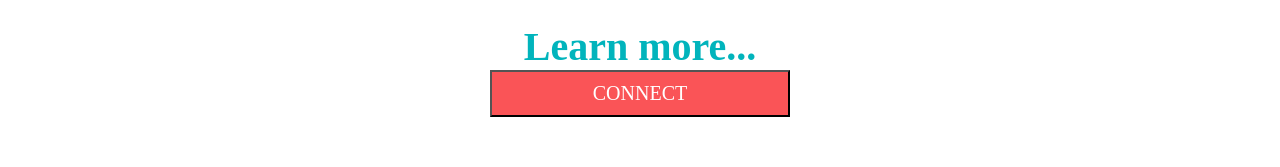
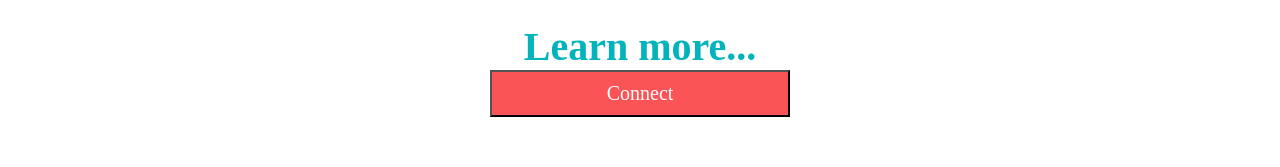
Before and after one commit to nourimeals/website, a React app: page / in a window 1280 px wide. Shown: the part 1648-1815 px from the top of the page. Built offline with nearby package versions, Linux system fonts and the light colour scheme.

Commit message:
cta buttons now have a mailing list popup

```diff
--- a/src/components/home/home.jsx
+++ b/src/components/home/home.jsx
@@ -4,8 +4,30 @@ import React from 'react';
 import Header from '../header/header.jsx';
 
 import './home.scss';
+var ml_account;
 
 class HomePage extends React.Component {
+  constructor(props) {
+    super(props);
+
+    this.runMailPopup = this.runMailPopup.bind(this);
+  }
+
+  componentDidMount() {
+    // Code for running Mailerlite
+    (function(m,a,i,l,e,r){ m['MailerLiteObject']=e;function f(){
+      var c={ a:arguments,q:[]};var r=this.push(c);return "number"!=typeof r?r:f.bind(c.q);}
+      f.q=f.q||[];m[e]=m[e]||f.bind(f.q);m[e].q=m[e].q||f.q;r=a.createElement(i);
+      var _=a.getElementsByTagName(i)[0];r.async=1;r.src=l+'?v'+(~~(new Date().getTime()/1000000));
+      _.parentNode.insertBefore(r,_);})(window, document, 'script', 'https://static.mailerlite.com/js/universal.js', 'ml');
+
+      ml_account = ml('accounts', '1308892', 't0g9u5n8v8', 'load');
+  }
+
+  runMailPopup() {
+    ml_account('webforms', '1094822', 'b7x6u1', 'show');
+  }
+
   render() {
     return <React.Fragment>
         <section id="hero-block">
@@ -14,9 +36,7 @@ class HomePage extends React.Component {
 your community?</h1>
             <p>Fighting childhood hunger starts with schools…</p>
             <p>… and ends with a vibrant and supportive community.</p>
-            <a href="mailto:hello@nourimeals.com">
-              <button className="cta-btn">connect</button>
-            </a>
+            <button onClick={this.runMailPopup} className="cta-btn">Connect</button>
           </div>
         </section>
         <section id="home-quotes">
@@ -32,7 +52,7 @@ your community?</h1>
         </section>
         <section id="home-learn-more">
           <h1>Learn more...</h1>
-          <a href="mailto:ambergkim@gmail.com"><button>CONNECT</button></a>
+          <button onClick={this.runMailPopup} className="cta-btn">Connect</button>
         </section>
         <section id="home-how-it-works">
           <h1>How does Nouri Meals work?</h1>
--- a/src/components/home/home.scss
+++ b/src/components/home/home.scss
@@ -37,8 +37,6 @@ $red-cta-color: #FA5457;
       }
     }
 
-    a {
-      width: 100%;
     .cta-btn {
       background-color: #FA5457;
       width: 100%;
@@ -51,7 +49,6 @@ $red-cta-color: #FA5457;
         font-size: 20px;
         padding: 10px;
         width: 300px;
-        }
       }
     }
   }
@@ -119,16 +116,13 @@ $red-cta-color: #FA5457;
     margin: 0;
   }
 
-  a {
-    width: 100%;
-
   button {
     width: 100%;
     background-color: $red-cta-color;
     color: white;
     padding: 10px;
     max-width: 300px;
-    }
+    margin: 0 auto;
   }
 
   @media only screen and (min-width: 700px) {
--- a/src/index.html
+++ b/src/index.html
@@ -6,8 +6,21 @@
   <meta http-equiv="X-UA-Compatible" content="ie=edge">
   <title>Nouri Meals</title>
   <meta name="google-site-verification" content="lbKyDTgxP2J2rIzNViWumWa6EkWpKmicV_bLu06QNVg" />
+  <!-- MailerLite Universal -->
+  <script>
+  (function(m,a,i,l,e,r){ m['MailerLiteObject']=e;function f(){
+  var c={ a:arguments,q:[]};var r=this.push(c);return "number"!=typeof r?r:f.bind(c.q);}
+  f.q=f.q||[];m[e]=m[e]||f.bind(f.q);m[e].q=m[e].q||f.q;r=a.createElement(i);
+  var _=a.getElementsByTagName(i)[0];r.async=1;r.src=l+'?v'+(~~(new Date().getTime()/1000000));
+  _.parentNode.insertBefore(r,_);})(window, document, 'script', 'https://static.mailerlite.com/js/universal.js', 'ml');
+
+  var ml_account = ml('accounts', '1308892', 't0g9u5n8v8', 'load');
+  </script>
+  <!-- End MailerLite Universal -->
+
 </head>
 <body>
 
+
 </body>
 </html>
```
Lines whose indentation alone changed are shown as unchanged.
